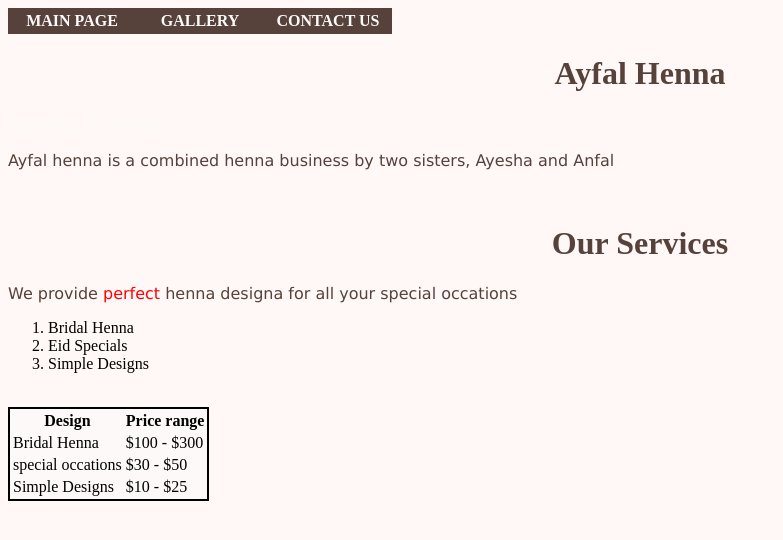
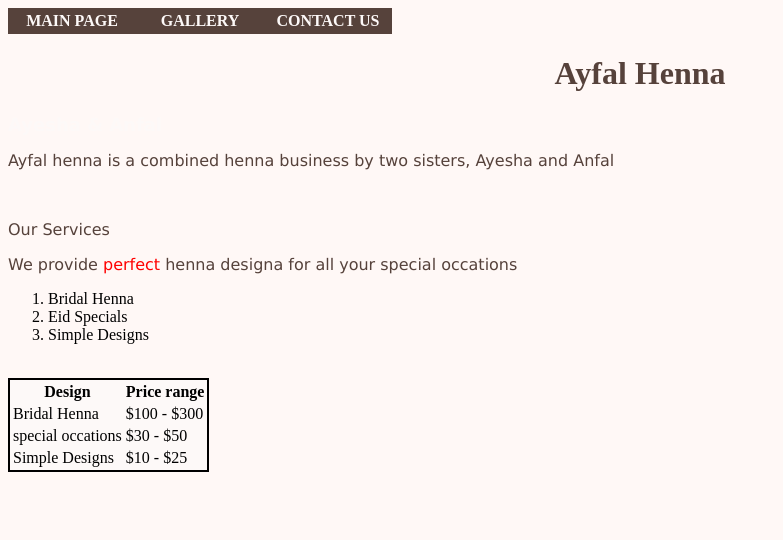
Before and after one commit to Anfal16/Anfal16.github.io, a plain HTML site: page index.html in a window 1280 px wide. Shown: the whole page, without its empty margins (0-783 px from the left). Drawn offline with Linux system fonts and the light colour scheme.

Commit message:
Our services changed from a heading to paragraph

```diff
--- a/index.html
+++ b/index.html
@@ -21,7 +21,7 @@
             <p> Ayfal henna is a combined henna business by two sisters, Ayesha and Anfal</p>
             <br>
             <div>
-                <h1>Our Services</h1>
+                <p>Our Services</p>
             <p>We provide <span style="color: red;">perfect</span> henna designa for all your special occations</p>
             </div>
             <!--Creating an ordered list for the services provided-->
```
